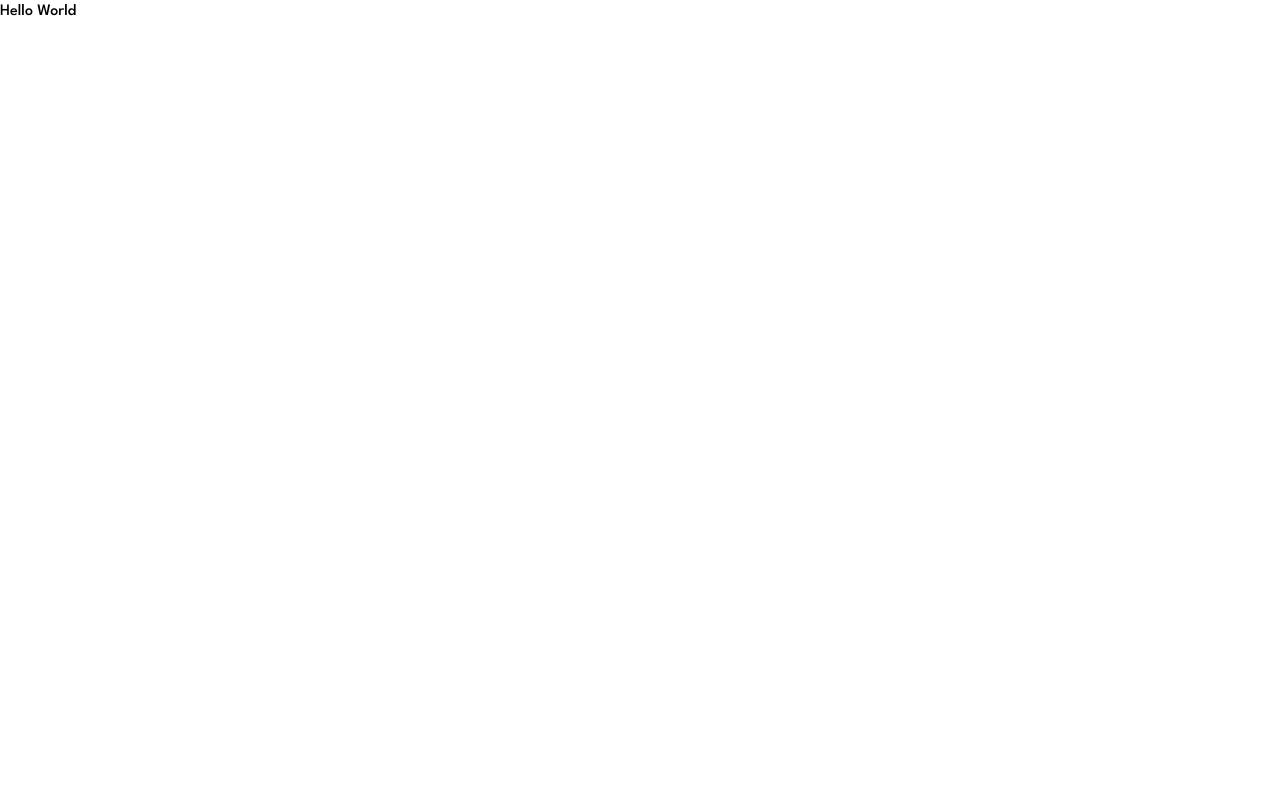
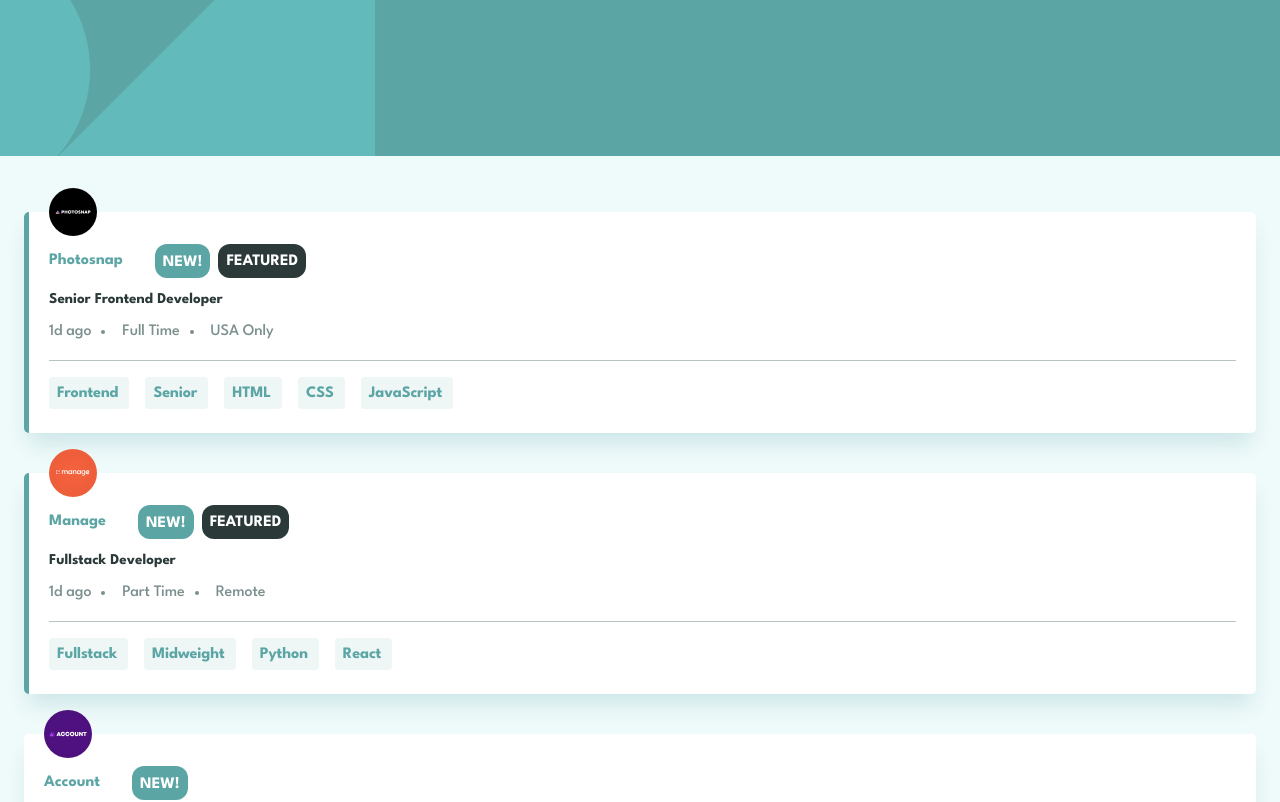
Before and after one commit to lomsadze123/job-listing-with-filtering, a React (Vite) app: page / in a window 1280 px wide. Shown: the top 802 px of the page. Built offline with nearby package versions, Linux system fonts and the light colour scheme.

Commit message:
job-listing-with-filtering

```diff
--- a/src/App.tsx
+++ b/src/App.tsx
@@ -1,7 +1,11 @@
+import Jobs from "./components/Jobs";
+import Picture from "./components/Picture";
+
 function App() {
   return (
     <div>
-      <h1>Hello World</h1>
+      <Picture />
+      <Jobs />
     </div>
   );
 }
--- a/src/components/Data.ts
+++ b/src/components/Data.ts
@@ -1,8 +1,19 @@
+import photosnap from "../assets/photosnap.svg";
+import manage from "../assets/manage.svg";
+import account from "../assets/account.svg";
+import myhome from "../assets/myhome.svg";
+import loopStudios from "../assets/loop-studios.svg";
+import faceit from "../assets/faceit.svg";
+import shortly from "../assets/shortly.svg";
+import insure from "../assets/insure.svg";
+import eyecamCo from "../assets/eyecam-co.svg";
+import theAirFilterCompany from "../assets/the-air-filter-company.svg";
+
 const Data = [
   {
     id: 1,
     company: "Photosnap",
-    logo: "./images/photosnap.svg",
+    logo: photosnap,
     new: true,
     featured: true,
     position: "Senior Frontend Developer",
@@ -17,7 +28,7 @@ const Data = [
   {
     id: 2,
     company: "Manage",
-    logo: "./images/manage.svg",
+    logo: manage,
     new: true,
     featured: true,
     position: "Fullstack Developer",
@@ -32,7 +43,7 @@ const Data = [
   {
     id: 3,
     company: "Account",
-    logo: "./images/account.svg",
+    logo: account,
     new: true,
     featured: false,
     position: "Junior Frontend Developer",
@@ -47,7 +58,7 @@ const Data = [
   {
     id: 4,
     company: "MyHome",
-    logo: "./images/myhome.svg",
+    logo: myhome,
     new: false,
     featured: false,
     position: "Junior Frontend Developer",
@@ -62,7 +73,7 @@ const Data = [
   {
     id: 5,
     company: "Loop Studios",
-    logo: "./images/loop-studios.svg",
+    logo: loopStudios,
     new: false,
     featured: false,
     position: "Software Engineer",
@@ -77,7 +88,7 @@ const Data = [
   {
     id: 6,
     company: "FaceIt",
-    logo: "./images/faceit.svg",
+    logo: faceit,
     new: false,
     featured: false,
     position: "Junior Backend Developer",
@@ -92,7 +103,7 @@ const Data = [
   {
     id: 7,
     company: "Shortly",
-    logo: "./images/shortly.svg",
+    logo: shortly,
     new: false,
     featured: false,
     position: "Junior Developer",
@@ -107,7 +118,7 @@ const Data = [
   {
     id: 8,
     company: "Insure",
-    logo: "./images/insure.svg",
+    logo: insure,
     new: false,
     featured: false,
     position: "Junior Frontend Developer",
@@ -122,7 +133,7 @@ const Data = [
   {
     id: 9,
     company: "Eyecam Co.",
-    logo: "./images/eyecam-co.svg",
+    logo: eyecamCo,
     new: false,
     featured: false,
     position: "Fullstack Engineer",
@@ -137,7 +148,7 @@ const Data = [
   {
     id: 10,
     company: "The Air Filter Company",
-    logo: "./images/the-air-filter-company.svg",
+    logo: theAirFilterCompany,
     new: false,
     featured: false,
     position: "Front-end Dev",
--- /dev/null
+++ b/src/components/Jobs.tsx
@@ -0,0 +1,80 @@
+import { Fragment } from "react";
+import Data from "./Data";
+
+const Jobs = () => {
+  return (
+    <main className="mx-6 mt-14 flex flex-col gap-10">
+      {Data.map((data) => (
+        <div
+          key={data.id}
+          className={`bg-white ${
+            (data.postedAt === "1d ago" || data.postedAt === "2d ago") &&
+            data.featured === true &&
+            `border-l-[5px]`
+          } rounded-[5px] border-[#5CA5A5] shadow-custom px-5 pt-8 pb-6`}
+        >
+          <div className="relative">
+            <img
+              className="max-w-[3rem] absolute top-[-3.5rem]"
+              src={data.logo}
+              alt={data.company}
+            />
+            <div className="flex gap-8 items-center">
+              <h2 className="text-[#5CA5A5] text-base">{data.company}</h2>
+              <div className="flex gap-2 text-white text-ms">
+                {(data.postedAt === "1d ago" || data.postedAt === "2d ago") && (
+                  <p className="pb-[3px] px-2 pt-[7px] bg-[#5CA5A5] rounded-xl">
+                    NEW!
+                  </p>
+                )}
+                {data.featured === true && (
+                  <p className="pt-[6px] px-2 pb-1 bg-[#2B3939] rounded-xl">
+                    FEATURED
+                  </p>
+                )}
+              </div>
+            </div>
+            <h3 className="my-[9px] text-[15px] leading-6 text-[#2B3939]">
+              {data.position}
+            </h3>
+            <ul className="flex gap-[10px] font-medium text-[#7C8F8F] tracking-[-0.123px]">
+              <li>{data.postedAt}</li>
+              <li className="list-disc list-inside">{data.contract}</li>
+              <li className="list-disc list-inside">{data.location}</li>
+            </ul>
+            <hr className="my-4 bg-[#B7C4C4] border-0 h-[1px]" />
+          </div>
+          <div className="flex gap-4 flex-wrap text-[#5CA5A5] tracking-[-0.123px]">
+            {/* temporary styles. I could make it with just one class. */}
+            <h4 className="pt-[5px] pr-[11px] pb-[3px] pl-2 bg-[#5CA5A5] bg-opacity-10 rounded text-[#5CA5A5]">
+              {data.role}
+            </h4>
+            <h4 className="pt-[5px] pr-[11px] pb-[3px] pl-2 bg-[#5CA5A5] bg-opacity-10 rounded text-[#5CA5A5]">
+              {data.level}
+            </h4>
+            {data.languages.map((languages, index) => (
+              <h4
+                key={index}
+                className="pt-[5px] pr-[11px] pb-[3px] pl-2 bg-[#5CA5A5] bg-opacity-10 rounded text-[#5CA5A5]"
+              >
+                {languages}
+              </h4>
+            ))}
+
+            {data.tools.map((tool, index) => (
+              <Fragment key={index}>
+                {data.tools.length > 0 && (
+                  <h4 className="pt-[5px] pr-[11px] pb-[3px] pl-2 bg-[#5CA5A5] bg-opacity-10 rounded text-[#5CA5A5]">
+                    {tool}
+                  </h4>
+                )}
+              </Fragment>
+            ))}
+          </div>
+        </div>
+      ))}
+    </main>
+  );
+};
+
+export default Jobs;
--- /dev/null
+++ b/src/components/Picture.tsx
@@ -0,0 +1,15 @@
+import headerMobile from "../assets/bg-header-mobile.svg";
+import headerDesktop from "../assets/bg-header-desktop.svg";
+
+const Picture = () => {
+  return (
+    <header className="bg-[#5CA5A5]">
+      <picture>
+        <source media="(min-width: 1440px)" srcSet={headerDesktop} />
+        <img src={headerMobile} alt="header image" />
+      </picture>
+    </header>
+  );
+};
+
+export default Picture;
--- a/src/index.css
+++ b/src/index.css
@@ -5,3 +5,8 @@
 * {
   font-family: 'League Spartan', sans-serif;
 }
+
+body {
+  background-color: #EFFAFA;
+  font-weight: 700;
+}
--- a/tailwind.config.js
+++ b/tailwind.config.js
@@ -2,7 +2,11 @@
 export default {
   content: ["./index.html", "./src/**/*.{js,ts,jsx,tsx}"],
   theme: {
-    extend: {},
+    extend: {
+      boxShadow: {
+        "custom": '0px 15px 20px -5px rgba(13, 113, 130, 0.15)'
+      }
+    },
   },
   plugins: [],
 };
```
